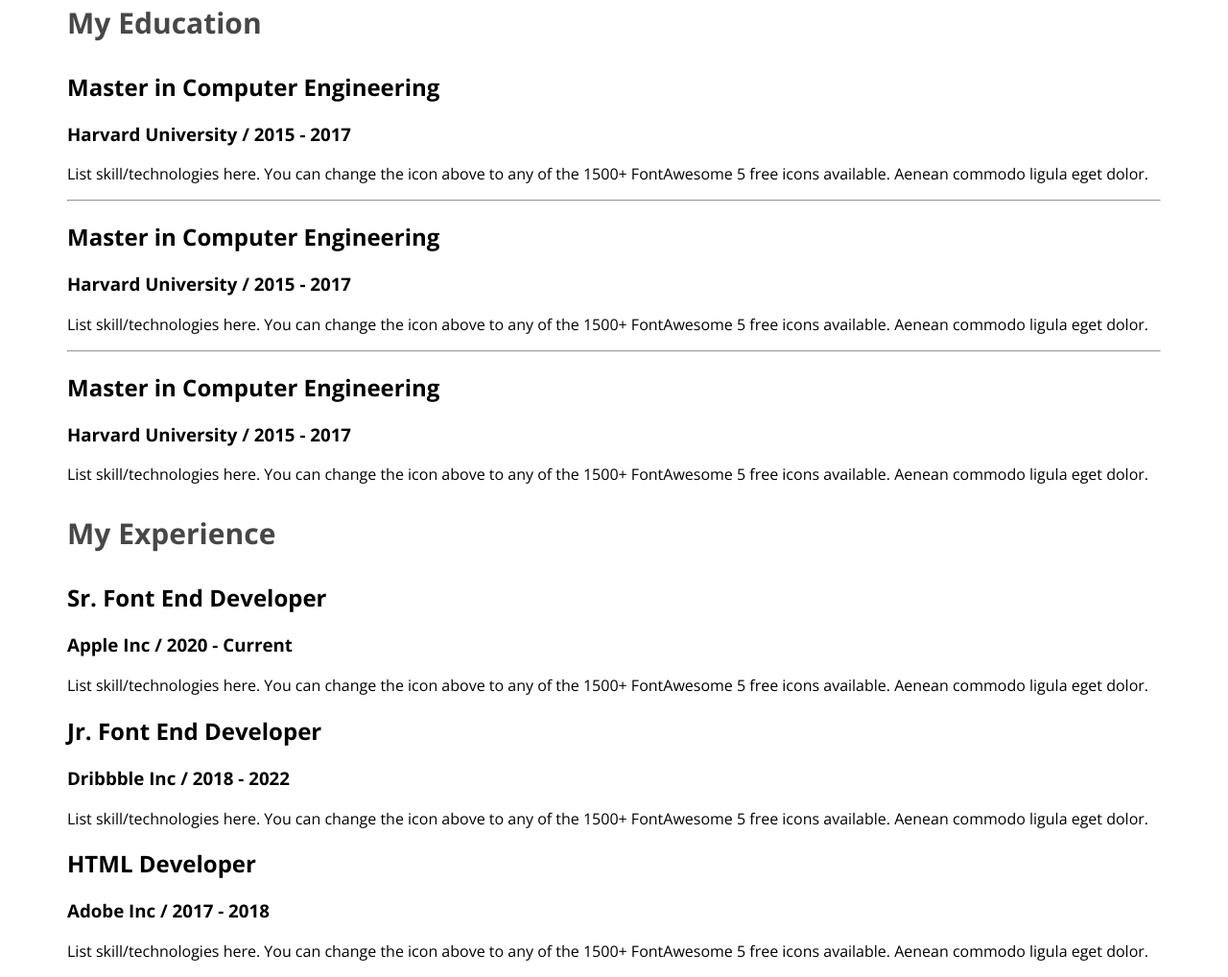
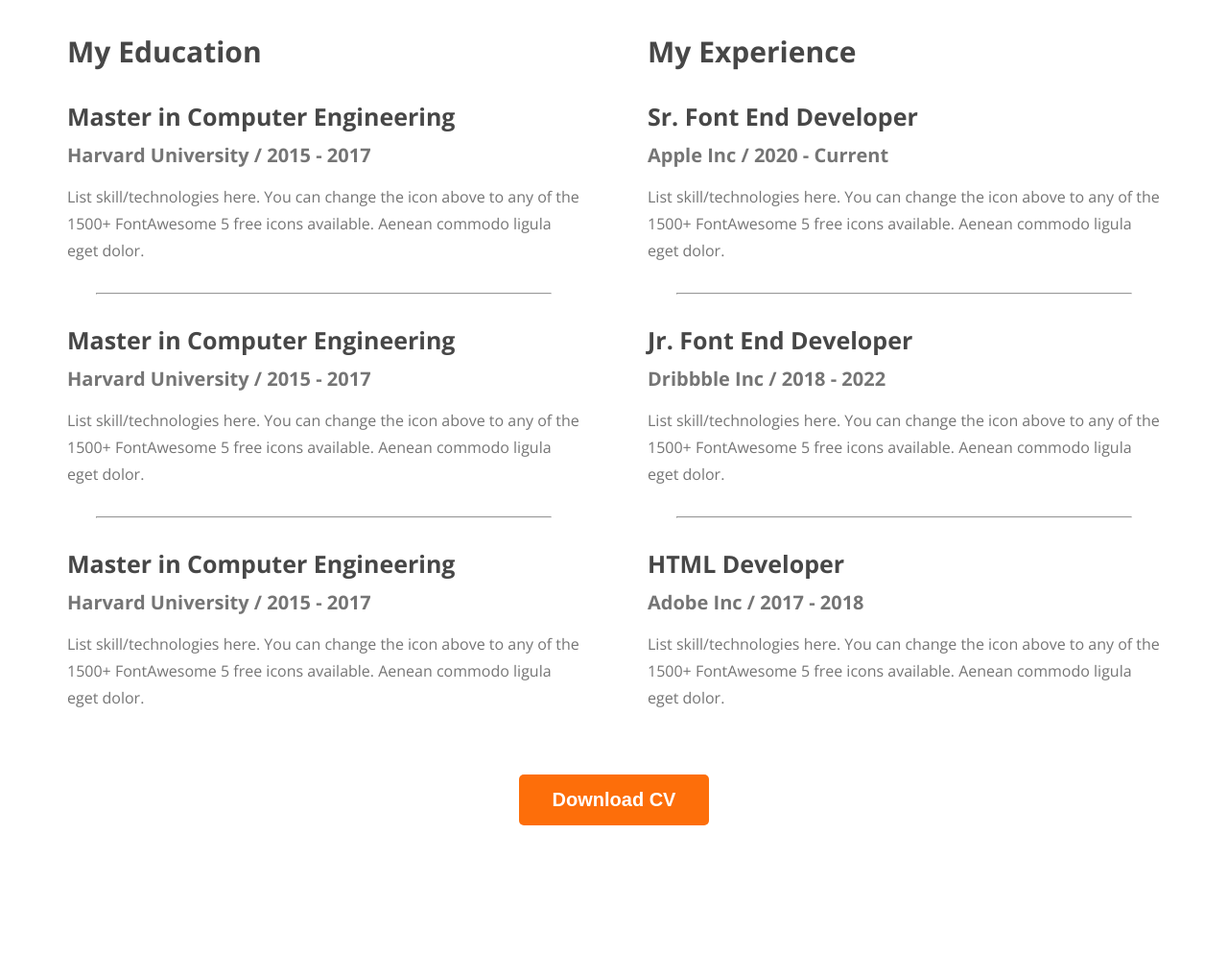
Before and after one commit to Md-Mottakin/developer-portfolio, a plain HTML site: page index.html in a window 1280 px wide. Shown: the part 2245-3263 px from the top of the page at 96% size. After the commit the page ends 3155 px from the top, so only its background shows below. Drawn offline with nearby package versions, Linux system fonts and the light colour scheme.

Commit message:
finished the resume

```diff
--- a/index.html
+++ b/index.html
@@ -112,21 +112,24 @@
                         <h2 class="resume-item-title">Master in Computer Engineering</h2>
                         <h3 class="resume-item-institute">Harvard University / 2015 - 2017</h3>
                         <p class="resume-item-description">List skill/technologies here. You can change the icon above
-                            to any of the 1500+ FontAwesome 5 free icons available. Aenean commodo ligula eget dolor.</p>
+                            to any of the 1500+ FontAwesome 5 free icons available. Aenean commodo ligula eget dolor.
+                        </p>
                     </div>
                     <hr>
                     <div class="resume-item">
                         <h2 class="resume-item-title">Master in Computer Engineering</h2>
                         <h3 class="resume-item-institute">Harvard University / 2015 - 2017</h3>
                         <p class="resume-item-description">List skill/technologies here. You can change the icon above
-                            to any of the 1500+ FontAwesome 5 free icons available. Aenean commodo ligula eget dolor.</p>
+                            to any of the 1500+ FontAwesome 5 free icons available. Aenean commodo ligula eget dolor.
+                        </p>
                     </div>
                     <hr>
                     <div class="resume-item">
                         <h2 class="resume-item-title">Master in Computer Engineering</h2>
                         <h3 class="resume-item-institute">Harvard University / 2015 - 2017</h3>
                         <p class="resume-item-description">List skill/technologies here. You can change the icon above
-                            to any of the 1500+ FontAwesome 5 free icons available. Aenean commodo ligula eget dolor.</p>
+                            to any of the 1500+ FontAwesome 5 free icons available. Aenean commodo ligula eget dolor.
+                        </p>
                     </div>
                 </div>
 
@@ -136,21 +139,29 @@
                         <h2 class="resume-item-title">Sr. Font End Developer</h2>
                         <h3 class="resume-item-institute">Apple Inc / 2020 - Current</h3>
                         <p class="resume-item-description">List skill/technologies here. You can change the icon above
-                            to any of the 1500+ FontAwesome 5 free icons available. Aenean commodo ligula eget dolor.</p>
+                            to any of the 1500+ FontAwesome 5 free icons available. Aenean commodo ligula eget dolor.
+                        </p>
                     </div>
+                    <hr>
                     <div class="resume-item">
                         <h2 class="resume-item-title">Jr. Font End Developer</h2>
                         <h3 class="resume-item-institute">Dribbble Inc / 2018 - 2022</h3>
                         <p class="resume-item-description">List skill/technologies here. You can change the icon above
-                            to any of the 1500+ FontAwesome 5 free icons available. Aenean commodo ligula eget dolor.</p>
+                            to any of the 1500+ FontAwesome 5 free icons available. Aenean commodo ligula eget dolor.
+                        </p>
                     </div>
+                    <hr>
                     <div class="resume-item">
                         <h2 class="resume-item-title">HTML Developer</h2>
                         <h3 class="resume-item-institute">Adobe Inc / 2017 - 2018</h3>
                         <p class="resume-item-description">List skill/technologies here. You can change the icon above
-                            to any of the 1500+ FontAwesome 5 free icons available. Aenean commodo ligula eget dolor.</p>
+                            to any of the 1500+ FontAwesome 5 free icons available. Aenean commodo ligula eget dolor.
+                        </p>
                     </div>
                 </div>
+            </div>
+            <div class="download-cv">
+                <button class="btn-primary">Download CV</button>
             </div>
         </section>
     </main>
--- a/styles/portfolio.css
+++ b/styles/portfolio.css
@@ -184,3 +184,44 @@ font-style: normal;
 font-weight: 700;
 line-height: normal;
 }
+
+.resume-container{
+    display: flex;
+    gap: 70px;
+}
+.resume-item-title{
+    color: var(--Dark-02, #474747);
+font-family: Open Sans;
+font-size: 25px;
+font-style: normal;
+font-weight: 700;
+line-height: normal;
+margin-bottom: 10px;
+}
+.resume-item-institute{
+    color: var(--Dark-03, #757575);
+font-family: Open Sans;
+font-size: 20px;
+font-style: normal;
+font-weight: 600;
+line-height: normal;
+margin-top: 0px;
+margin-bottom: 10px;
+}
+.resume-item-description{
+    color: var(--Dark-03, #757575);
+font-family: Open Sans;
+font-size: 16px;
+font-style: normal;
+font-weight: 400;
+line-height: 28px; /* 175% */
+}
+.resume-container hr{
+    margin: 30px;
+
+}
+
+.download-cv{
+    text-align: center;
+    margin: 50px;
+}
```
